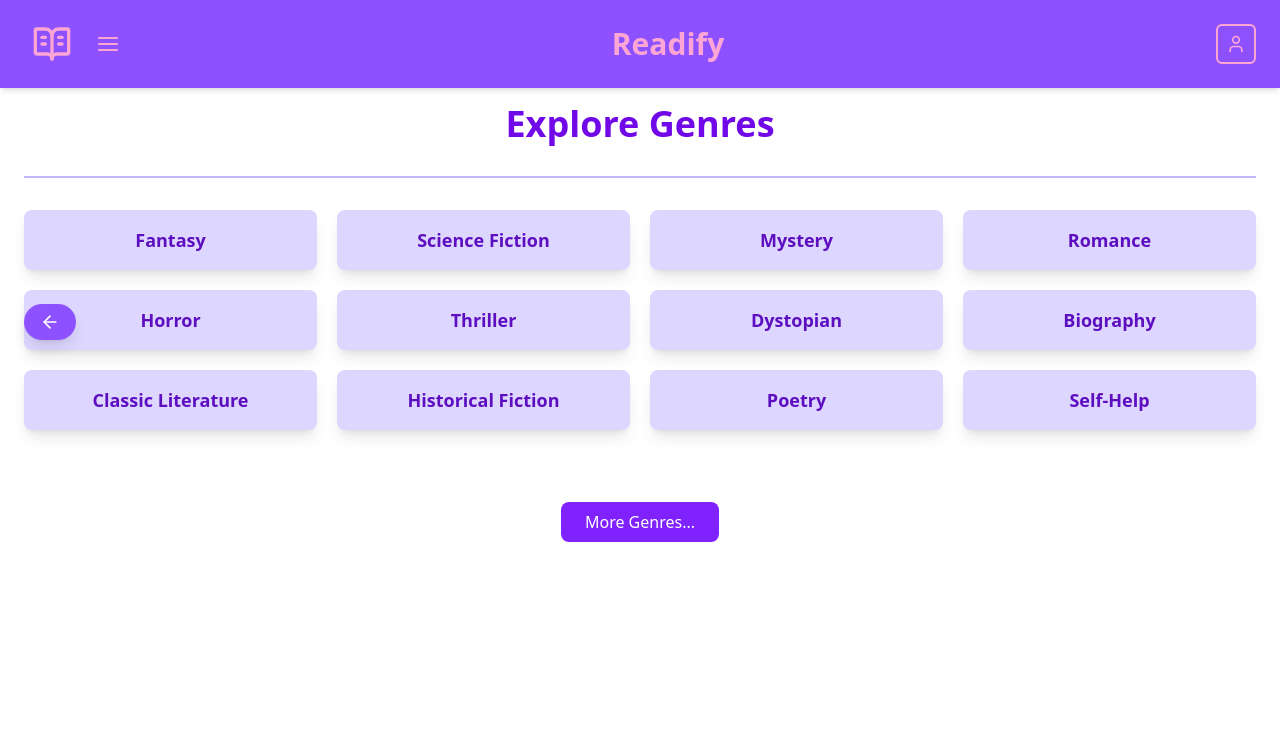
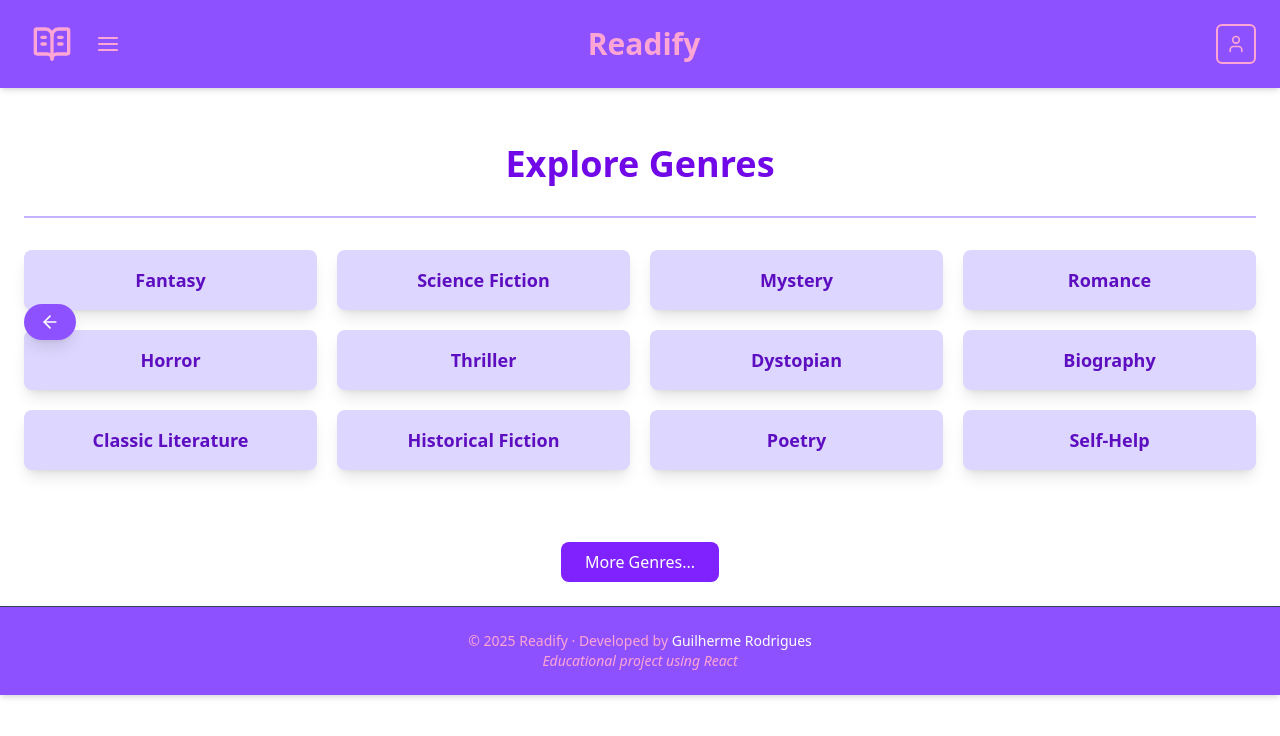
Before and after one commit to guirdgrs/readify, a React (Vite) app in the folder readify/: page /genres in a window 1280 px wide. Shown: the top 736 px of the page. Built offline with nearby package versions, Linux system fonts and the light colour scheme.

Commit message:
Adding the Footer on the pages.

```diff
--- a/readify/src/components/navbar/Navbar.jsx
+++ b/readify/src/components/navbar/Navbar.jsx
@@ -98,7 +98,7 @@ function Navbar() {
         to="/">
 
         <motion.p
-        className="text-bold text-3xl text-pink-300 select-none font-black">
+        className="text-bold text-3xl mr-12 text-pink-300 select-none font-black">
           Readify
         </motion.p>
 
--- a/readify/src/components/pages/AuthorDetail.jsx
+++ b/readify/src/components/pages/AuthorDetail.jsx
@@ -7,6 +7,7 @@ import { motion } from "framer-motion";
 import { fadeSlideUp } from "../utils/motionConfig";
 import BookNotFound from "../authordetail/AuthorNotFound";
 import BackButton from "../utils/BackButton";
+import Footer from "../utils/Footer";
 
 function AuthorDetail() {
   const { authorName } = useParams();
@@ -79,6 +80,9 @@ function AuthorDetail() {
           <BookNotFound />
         )}
       </motion.div>
+
+      <Footer />
+
     </div>
   );
 }
--- a/readify/src/components/pages/Authors.jsx
+++ b/readify/src/components/pages/Authors.jsx
@@ -8,6 +8,7 @@ import Loading from "../utils/Loading";
 import Fuse from "fuse.js";
 import BackButton from "../utils/BackButton";
 import SeeMoreButton from "../utils/SeeMoreButton";
+import Footer from "../utils/Footer";
 
 function Authors() {
   // State for authors
@@ -379,6 +380,9 @@ function Authors() {
           <AuthorNotFound />
         )}
       </motion.div>
+
+      <Footer />
+
     </div>
   );
 }
--- a/readify/src/components/pages/BookDetail.jsx
+++ b/readify/src/components/pages/BookDetail.jsx
@@ -14,6 +14,7 @@ import withReactContent from 'sweetalert2-react-content'
 import { Link } from "react-router-dom";
 import BackButton from "../utils/BackButton.jsx";
 import AuthorNotFound from "../authordetail/AuthorNotFound.jsx";
+import Footer from "../utils/Footer.jsx";
 
 function BookDetail() {
   // useParams is a hook from react-router-dom that allows you to access the URL parameters of the current route
@@ -424,6 +425,9 @@ function BookDetail() {
 
         </motion.div>
       )}
+
+      <Footer />
+
     </div>
   );
 }
--- a/readify/src/components/pages/Books.jsx
+++ b/readify/src/components/pages/Books.jsx
@@ -10,6 +10,7 @@ import { fadeSlideUp } from "../utils/motionConfig";
 import { Link } from "react-router-dom";
 import GenreCarousel from "../carousel/GenreCarousel";
 import SeeMoreButton from "../utils/SeeMoreButton";
+import Footer from "../utils/Footer";
 
 function Books() {
   // State for books
@@ -285,6 +286,9 @@ function Books() {
           </>
         )}
       </motion.div>
+
+      <Footer />
+
     </div>
   );
 }
--- a/readify/src/components/pages/FavoriteBooks.jsx
+++ b/readify/src/components/pages/FavoriteBooks.jsx
@@ -8,6 +8,7 @@ import BookNotFound from "../bookdetail/BookNotFound.jsx";
 import { Frown, Trash2 } from "lucide-react";
 import { Link } from "react-router-dom"
 import Swal from 'sweetalert2';
+import Footer from "../utils/Footer.jsx";
 
 function FavoriteBooks() {
   const [favorites, setFavorites] = useState([]);
@@ -140,6 +141,9 @@ function FavoriteBooks() {
 
             </Link>
       </motion.div>
+
+      <Footer />
+
     </div>
   );
 }
--- a/readify/src/components/pages/GenreDetail.jsx
+++ b/readify/src/components/pages/GenreDetail.jsx
@@ -8,6 +8,7 @@ import { motion } from "framer-motion";
 import { fadeSlideUp } from "../utils/motionConfig";
 import { Link } from "react-router-dom";
 import { Book } from "lucide-react";
+import Footer from "../utils/Footer";
 
 function GenreDetail() {
   const { genre } = useParams();
@@ -133,6 +134,8 @@ function GenreDetail() {
           <BookNotFound />
         )}
       </motion.div>
+
+      <Footer />
     </div>
   );
 }
--- a/readify/src/components/pages/Genres.jsx
+++ b/readify/src/components/pages/Genres.jsx
@@ -5,6 +5,7 @@ import { AnimatePresence, motion } from "framer-motion";
 import { backgroundModal, fadeOutModal, fadeSlideUp, hoverSpring2 } from "../utils/motionConfig";
 import { useState, useEffect} from "react";
 import { X, Search } from "lucide-react";
+import Footer from "../utils/Footer";
 
 const genres = [
     "Fantasy", "Science Fiction", "Mystery", "Romance", "Horror", "Thriller", "Dystopian", "Biography", "Classic Literature", "Historical Fiction", "Poetry", "Self-Help"
@@ -101,7 +102,7 @@ function Genres() {
       <BackButton />
 
       <motion.div
-      className="max-w-7xl mx-auto p-6 mt-20 text-center"
+      className="max-w-7xl mx-auto p-6 mt-30 text-center"
       {...fadeSlideUp}>
 
         <h1
@@ -227,6 +228,8 @@ function Genres() {
       )}
       </AnimatePresence>
 
+      <Footer />
+
     </div>
   );
 }
```
